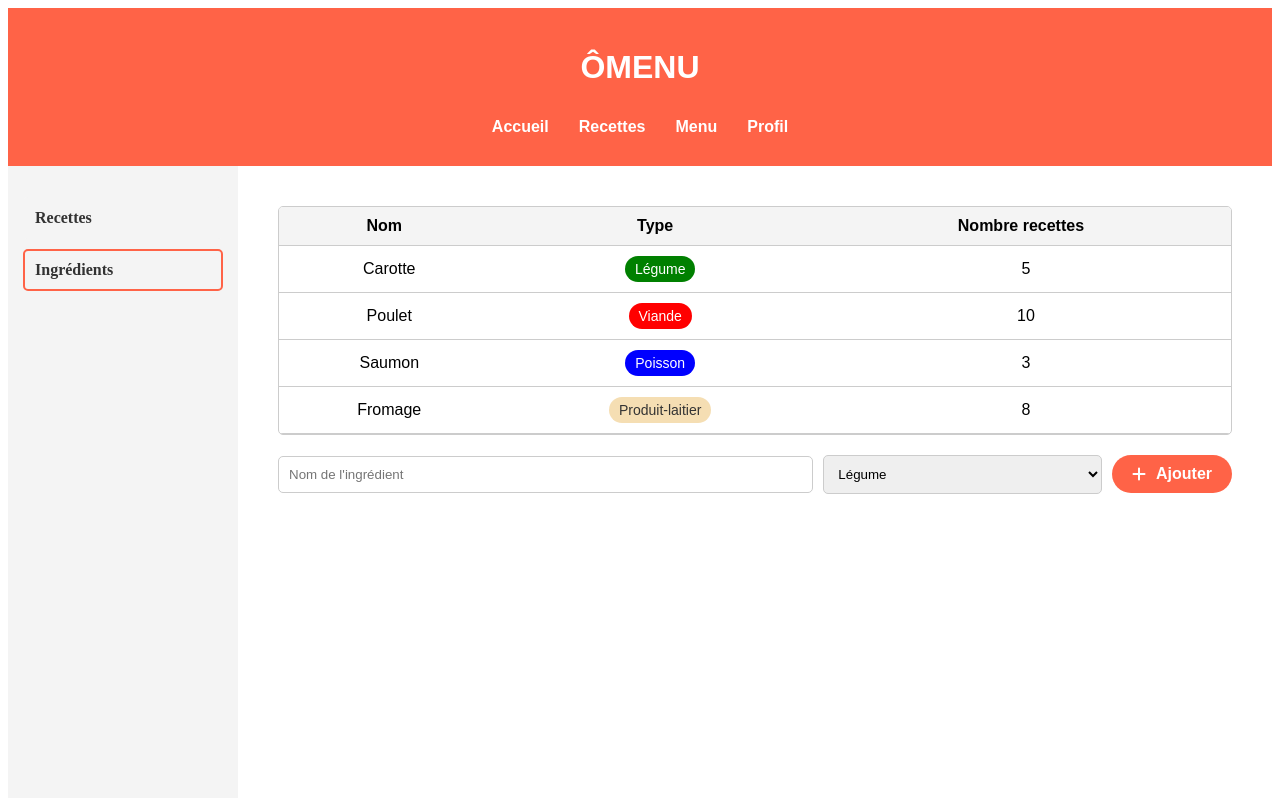
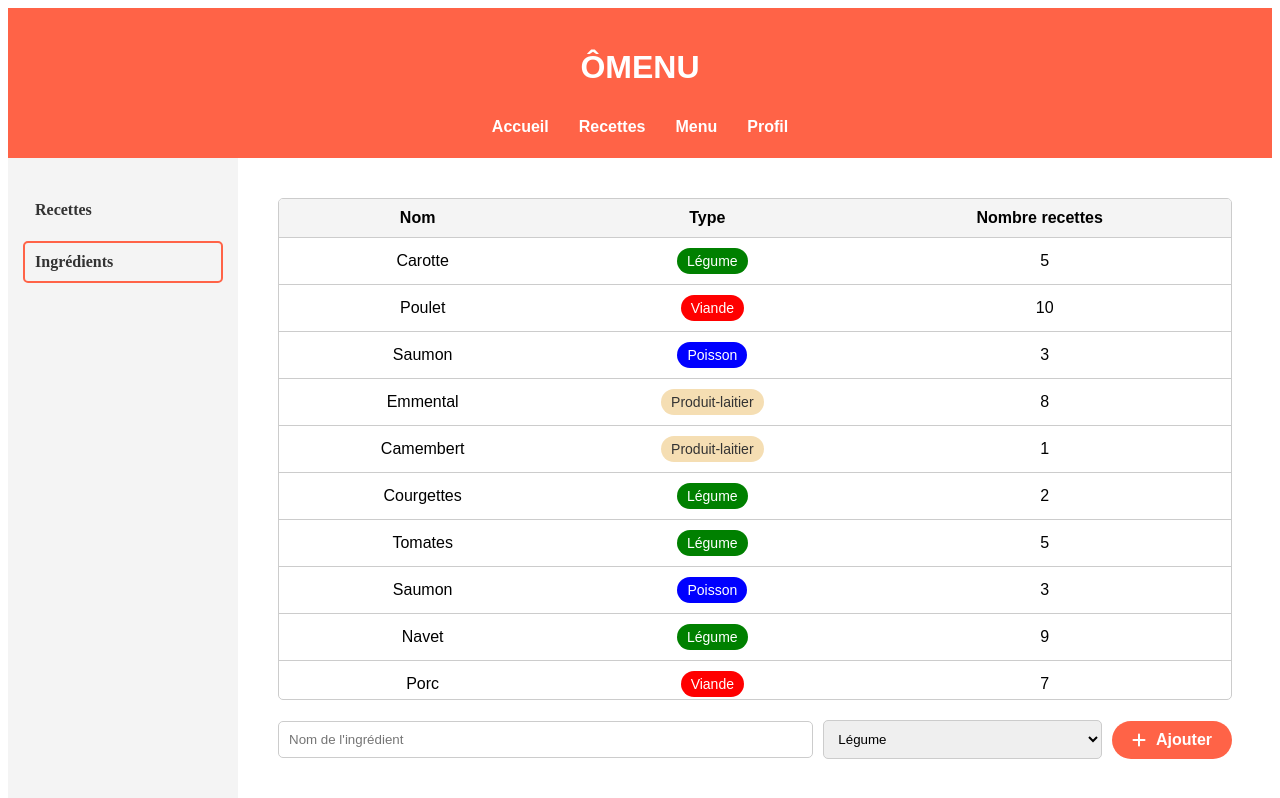
Before and after one commit to valentin-courchelle/omenu, an Angular app in the folder frontend/: page /recipes/ingredients-list in a window 1280 px wide. Shown: the top 798 px of the page. Built offline with nearby package versions, Linux system fonts and the light colour scheme.

Commit message:
improve ingredient section style

```diff
--- a/frontend/src/app/app.routes.ts
+++ b/frontend/src/app/app.routes.ts
@@ -1,5 +1,5 @@
 import { Routes } from '@angular/router';
-import { RecipesComponent } from './pages/recipes/recipes.component'; // La page Recipes avec sidebar
+import { RecipesComponent } from './pages/recipes/recipes.component';
 import { RecipesSectionComponent } from './pages/recipes/recipes-section/recipes-section.component';
 import { IngredientsSectionComponent } from './pages/recipes/ingredients-section/ingredients-section.component';
 
--- a/frontend/src/app/components/header/header.component.css
+++ b/frontend/src/app/components/header/header.component.css
@@ -4,4 +4,5 @@
     padding: 20px;
     text-align: center;
     font-family: 'Arial', sans-serif;
+    height: 110px;
   }
--- a/frontend/src/app/pages/recipes/ingredients-section/ingredients-section.component.css
+++ b/frontend/src/app/pages/recipes/ingredients-section/ingredients-section.component.css
@@ -6,7 +6,7 @@
 
 /* Conteneur pour le tableau */
 .table-container {
-    max-height: 300px; /* Hauteur fixe avec scrollbar */
+    max-height: calc(100vh - 300px);
     overflow-y: auto;
     border: 1px solid #ccc;
     border-radius: 5px;
@@ -19,7 +19,10 @@ table {
 }
 
 thead {
+    position: sticky;
     background-color: #f4f4f4;
+    top: 0;
+    z-index: 1;
 }
 
 th, td {
--- a/frontend/src/app/pages/recipes/ingredients-section/ingredients-section.component.ts
+++ b/frontend/src/app/pages/recipes/ingredients-section/ingredients-section.component.ts
@@ -17,7 +17,16 @@ export class IngredientsSectionComponent {
     { name: 'Carotte', type: 'Légume', recipeCount: 5 },
     { name: 'Poulet', type: 'Viande', recipeCount: 10 },
     { name: 'Saumon', type: 'Poisson', recipeCount: 3 },
-    { name: 'Fromage', type: 'Produit-laitier', recipeCount: 8 },
+    { name: 'Emmental', type: 'Produit-laitier', recipeCount: 8 },
+    { name: 'Camembert', type: 'Produit-laitier', recipeCount: 1 },
+    { name: 'Courgettes', type: 'Légume', recipeCount: 2 },
+    { name: 'Tomates', type: 'Légume', recipeCount: 5 },
+    { name: 'Saumon', type: 'Poisson', recipeCount: 3 },
+    { name: 'Navet', type: 'Légume', recipeCount: 9 },
+    { name: 'Porc', type: 'Viande', recipeCount: 7 },
+    { name: 'Colin', type: 'Poisson', recipeCount: 2 },
+    { name: 'Brocoli', type: 'Légume', recipeCount: 1 },
+    { name: 'Crème fraiche', type: 'Produit-laitier', recipeCount: 8 }
   ];
 
   ingredientTypes = ['Légume', 'Viande', 'Poisson', 'Produit-laitier'];
--- a/frontend/src/app/pages/recipes/recipes.component.css
+++ b/frontend/src/app/pages/recipes/recipes.component.css
@@ -1,11 +1,10 @@
 .recipes-layout {
     display: flex;
-    height: 100vh;
+    height: calc(100vh - 170px);
   }
 
   .recipes-content {
     flex: 1;
     margin-left: 230px;
     padding: 20px;
-    overflow-y: auto;
   }
```
